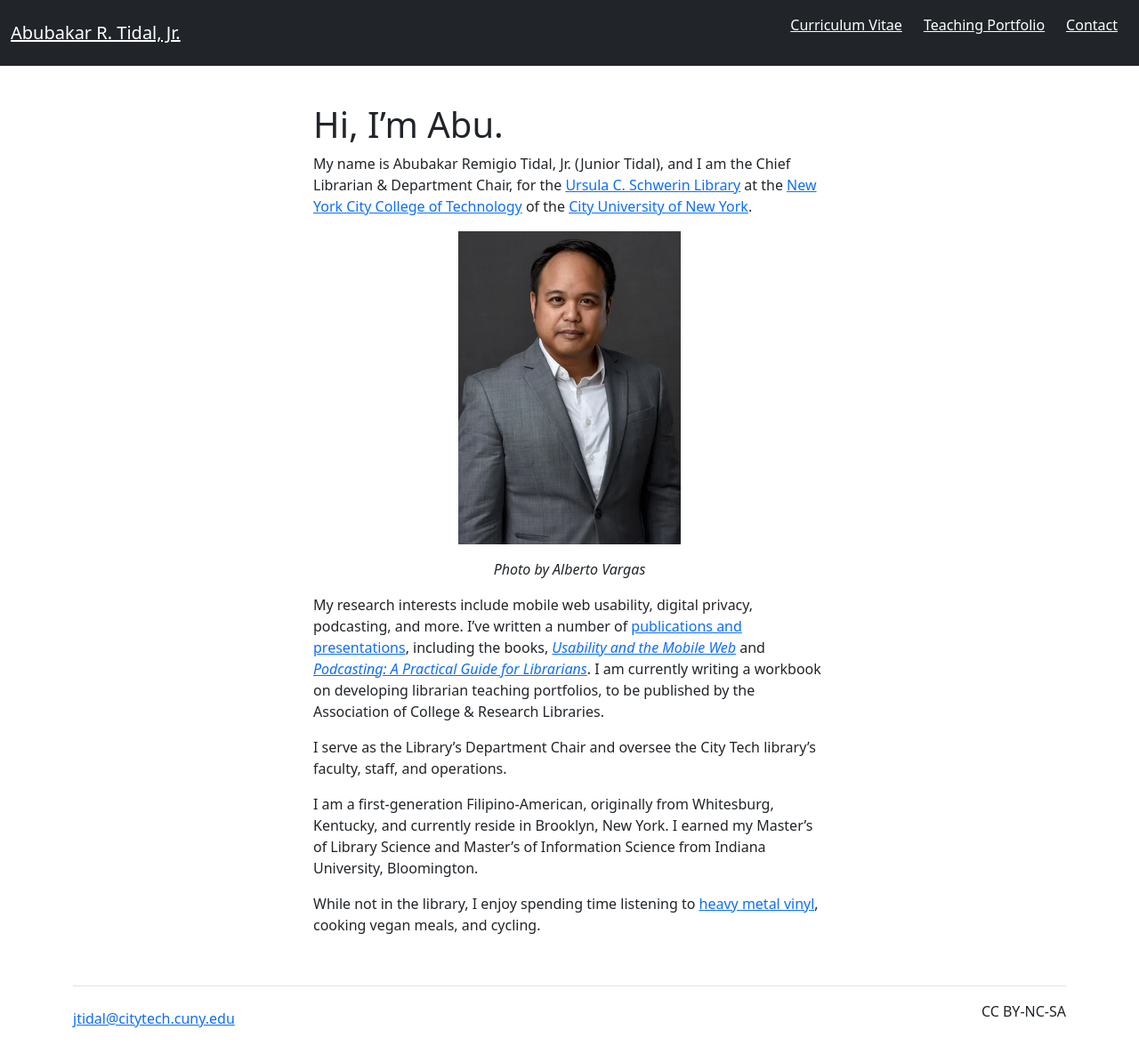
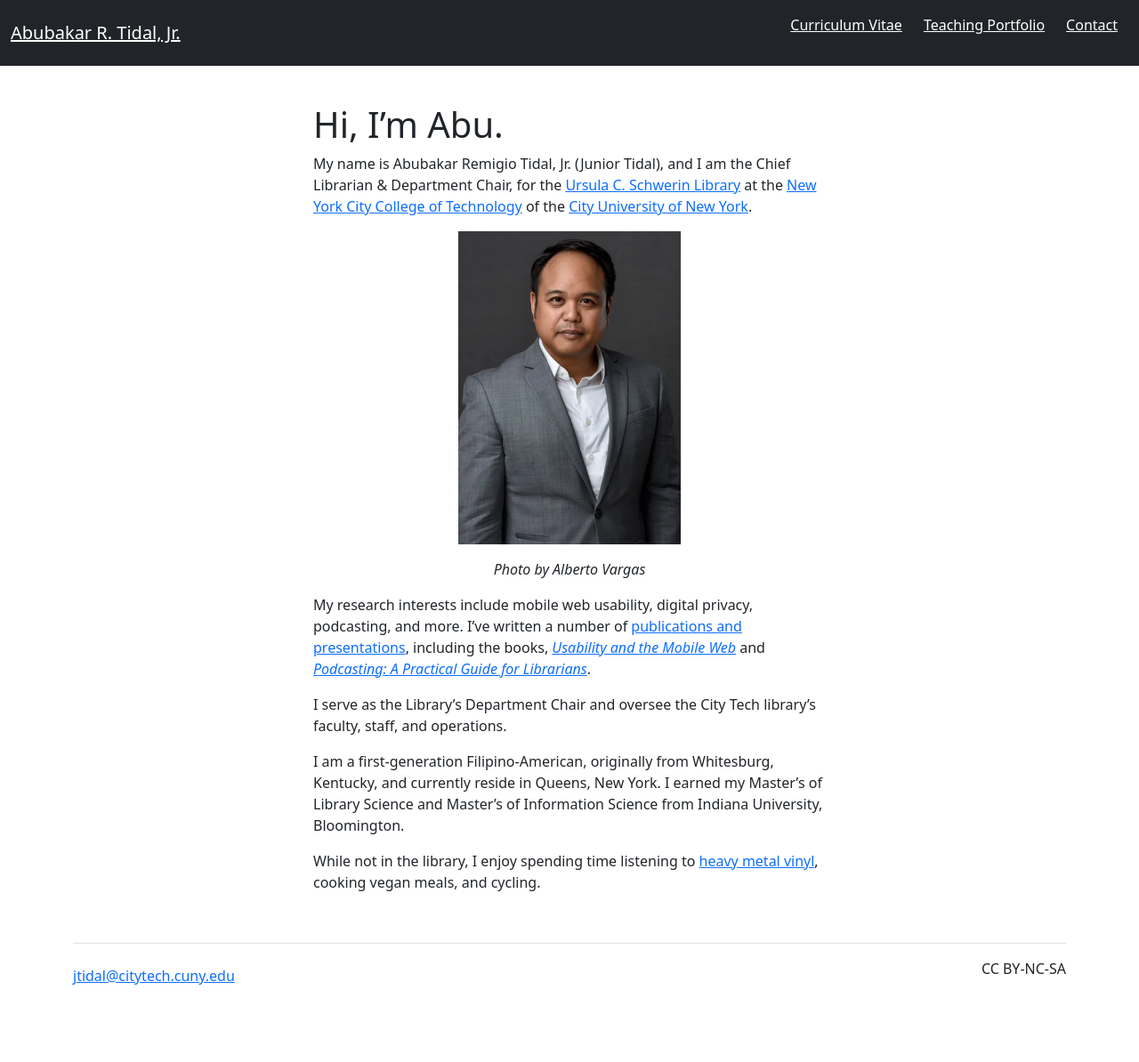
Before and after one commit to KentuckyFriedTofu/KentuckyFriedTofu.github.io, a Jekyll site: the page built from index.md, in a window 1280 px wide and 1205 px high. Shown: the top 1194 px of the window at 89% size. Built offline with Jekyll 4.4.1, drawn with Linux system fonts in a browser that asks for light colours.

Commit message:
Update index.md

```diff
--- a/index.md
+++ b/index.md
@@ -12,10 +12,10 @@ My name is Abubakar Remigio Tidal, Jr. (Junior Tidal), and I am the Chief Librar
 {: refdef}
 <p style="text-align: center; font-style:italic">Photo by Alberto Vargas</p>
 
-My research interests include mobile web usability, digital privacy, podcasting, and more. I've written a number of [publications and presentations](cv.html), including the books, [*Usability and the Mobile Web*](http://www.worldcat.org/oclc/937668047) and [*Podcasting: A Practical Guide for Librarians*](http://www.worldcat.org/oclc/1259038141). I am currently writing a workbook on developing librarian teaching portfolios, to be published by the Association of College & Research Libraries.
+My research interests include mobile web usability, digital privacy, podcasting, and more. I've written a number of [publications and presentations](cv.html), including the books, [*Usability and the Mobile Web*](http://www.worldcat.org/oclc/937668047) and [*Podcasting: A Practical Guide for Librarians*](http://www.worldcat.org/oclc/1259038141).
 
 I serve as the Library's Department Chair and oversee the City Tech library's faculty, staff, and operations.
 
-I am a first-generation Filipino-American, originally from Whitesburg, Kentucky, and currently reside in Brooklyn, New York. I earned my Master's of Library Science and Master's of Information Science from Indiana University, Bloomington.
+I am a first-generation Filipino-American, originally from Whitesburg, Kentucky, and currently reside in Queens, New York. I earned my Master's of Library Science and Master's of Information Science from Indiana University, Bloomington.
 
 While not in the library, I enjoy spending time listening to [heavy metal vinyl](https://www.discogs.com/user/jtidal/collection), cooking vegan meals, and cycling.
```
